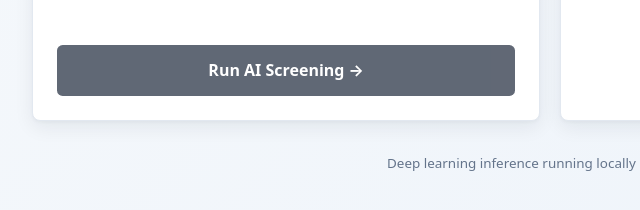
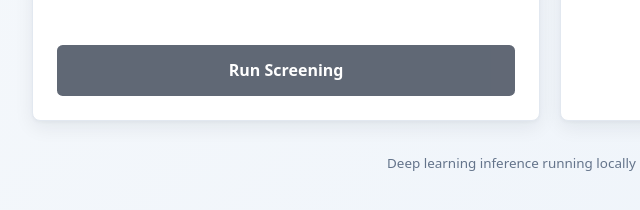
Before and after one commit to jeeva5655/kYC-Tick, a website: page app.html in a window 1280 px wide. Shown: the part 938-1148 px from the top of the page, 18-658 px from the left. Drawn offline with nearby package versions, Linux system fonts and the light colour scheme.

Commit message:
ui: change submit button text to Run Screening

```diff
--- a/app.html
+++ b/app.html
@@ -79,7 +79,7 @@
             </select>
           </div>
 
-          <button type="submit" class="primary-button" id="submitBtn" disabled>Run AI Screening <span aria-hidden="true">→</span></button>
+          <button type="submit" class="primary-button" id="submitBtn" disabled>Run Screening</button>
 
           <div id="progressIndicator" class="progress-indicator" hidden>
             <div class="spinner"></div>
```
